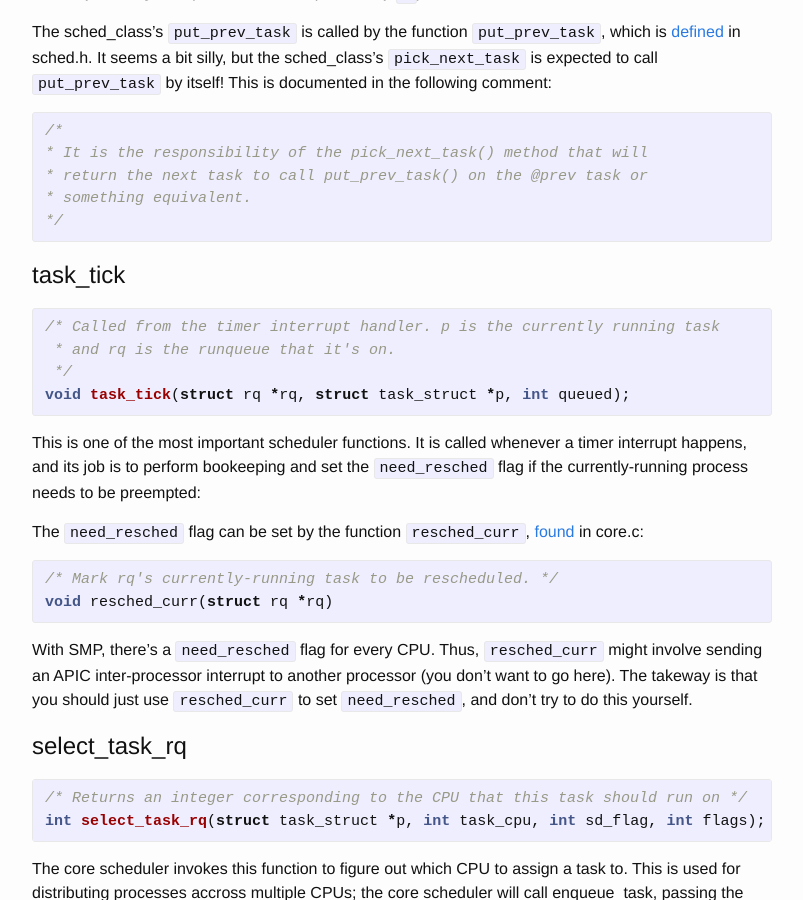
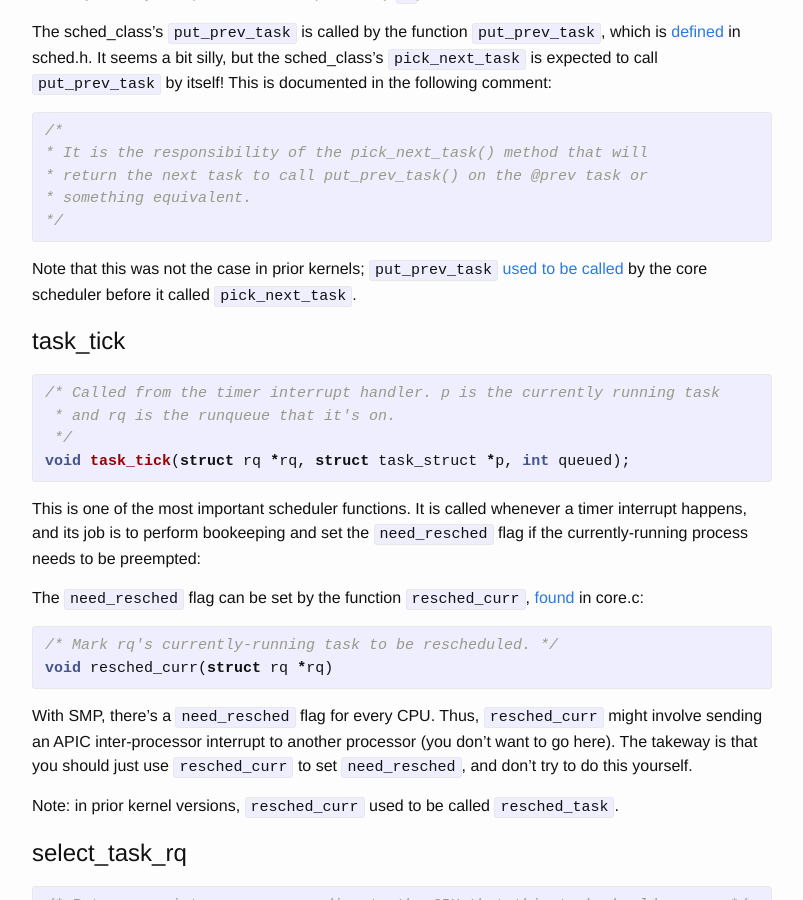
Before and after one commit to mgouzenko/mgouzenko.github.io, a Jekyll site: the page built from _posts/2016-11-04-the-linux-process-scheduler.markdown, in a window 1280 px wide and 900 px high, scrolled down 7716 px. Shown: the whole window, without its empty margins (238-1041 px from the left). Built offline with Jekyll 4.4.1, drawn with Linux system fonts in a browser that asks for light colours; comment, search, counter and statistics services are not loaded.

Commit message:
clarified resched_curr and put_prev_task

```diff
--- a/_posts/2016-11-04-the-linux-process-scheduler.markdown
+++ b/_posts/2016-11-04-the-linux-process-scheduler.markdown
@@ -377,6 +377,10 @@ It seems a bit silly, but the sched_class's `pick_next_task` is expected to call
 */
 {% endhighlight %}
 
+Note that this was not the case in prior kernels; `put_prev_task` [used to be
+called](http://lxr.free-electrons.com/source/kernel/sched/core.c?v=3.11#L2445)
+by the core scheduler before it called `pick_next_task`.
+
 # task_tick
 
 {% highlight c %}
@@ -403,6 +407,8 @@ With SMP, there's a `need_resched` flag for every CPU. Thus, `resched_curr`
 might involve sending an APIC inter-processor interrupt to another processor
 (you don't want to go here). The takeway is that you should just use
 `resched_curr` to set `need_resched`, and don't try to do this yourself.
+
+Note: in prior kernel versions, `resched_curr` used to be called `resched_task`.
 
 
 # select_task_rq
```
